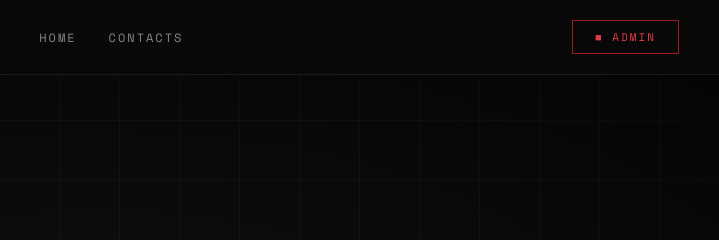
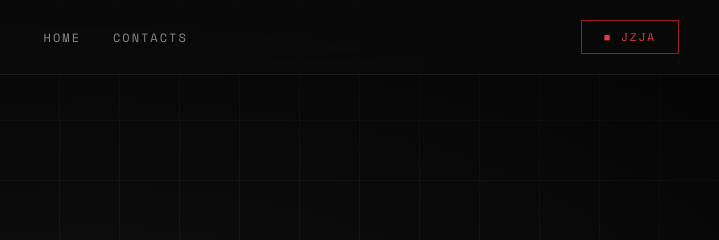
Before and after one commit to rxshdevelopments/byteforge, a plain HTML site: page index.html in a window 1280 px wide. Shown: the top 240 px of the page, 541-1260 px from the left. Drawn offline with nearby package versions, Linux system fonts and the light colour scheme.

Commit message:
Update index.html

```diff
--- a/index.html
+++ b/index.html
@@ -399,7 +399,7 @@ footer{
     <li><a href="#hero">Home</a></li>
     <li><a href="#contacts">Contacts</a></li>
   </ul>
-  <button class="admin-btn" onclick="openAdmin()">&#9632; Admin</button>
+  <button class="admin-btn" onclick="openAdmin()">&#9632; jzja</button>
 </nav>
 
 <main>
```
